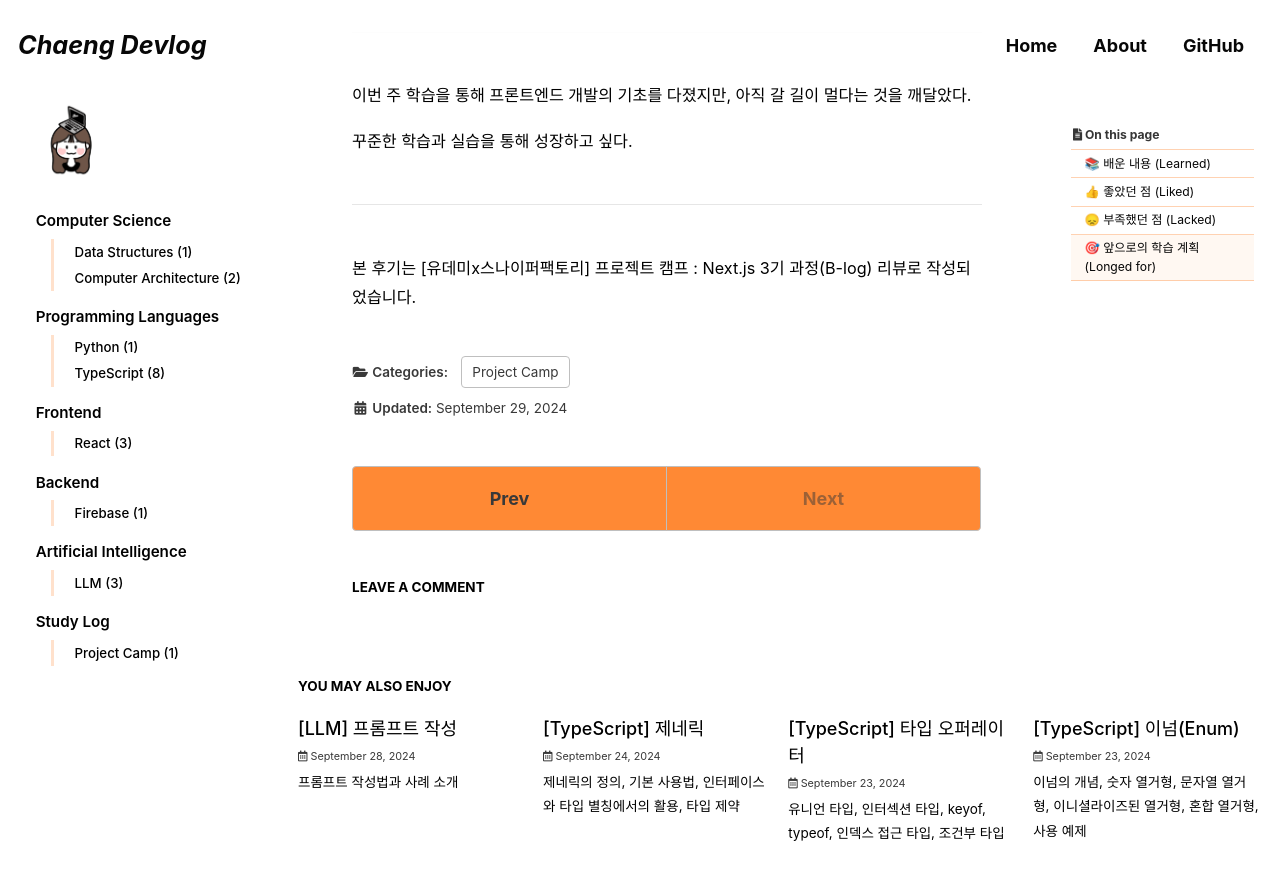
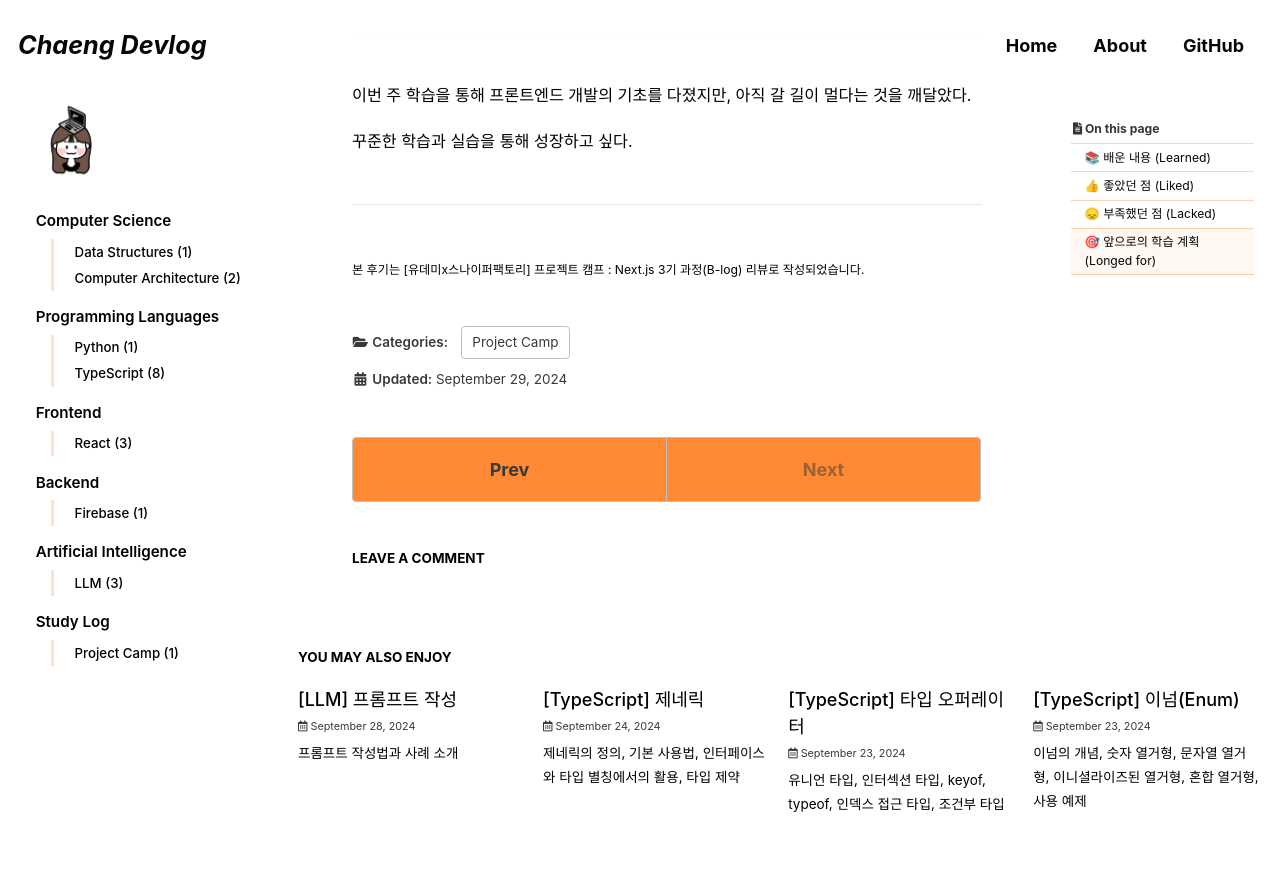
Before and after one commit to cchaeyoung/cchaeyoung.github.io, a Jekyll site: the page built from _posts/2024-09-29-project-camp-week1.md, in a window 1280 px wide and 900 px high, scrolled down 2398 px. Shown: the top 880 px of the window. Built offline with Jekyll 4.4.1, drawn with Linux system fonts in a browser that asks for light colours; cached includes are drawn as plain includes; some web fonts are replaced; comment, search, counter and statistics services are not loaded.

```diff
--- a/_posts/2024-09-29-project-camp-week1.md
+++ b/_posts/2024-09-29-project-camp-week1.md
@@ -83,4 +83,4 @@
 
 ---
 
-본 후기는 [유데미x스나이퍼팩토리] 프로젝트 캠프 : Next.js 3기 과정(B-log) 리뷰로 작성되었습니다.
+<small>본 후기는 [유데미x스나이퍼팩토리] 프로젝트 캠프 : Next.js 3기 과정(B-log) 리뷰로 작성되었습니다.</small>
```
